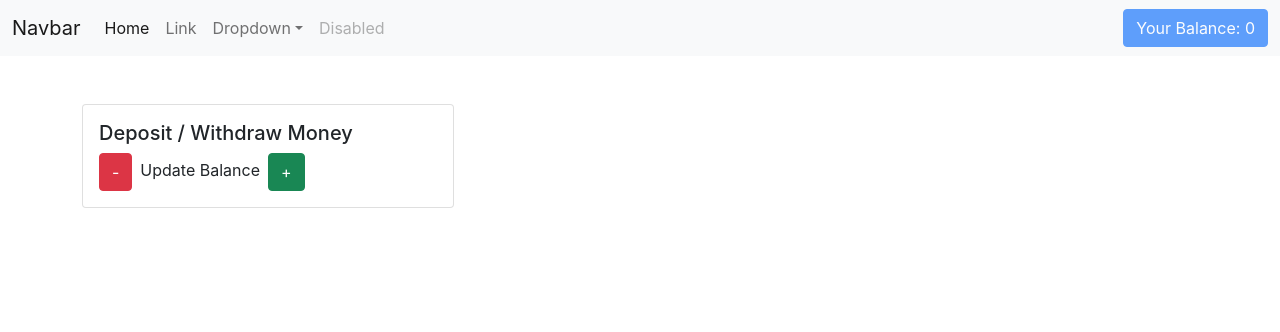
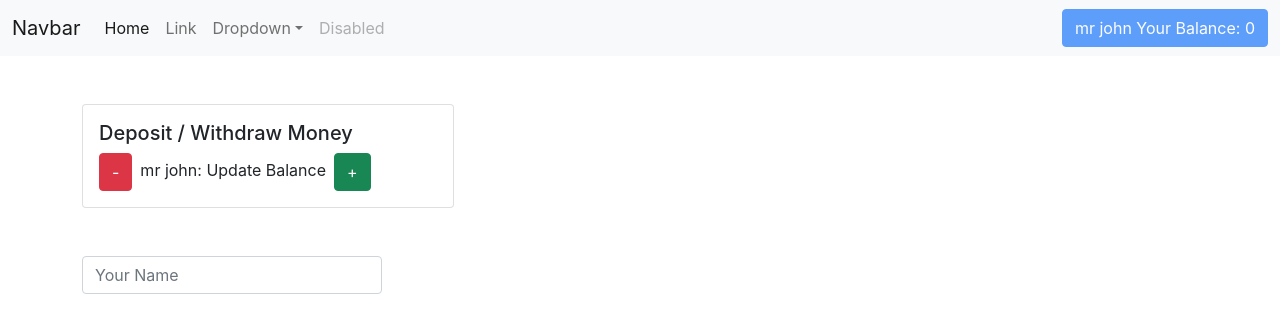
Before and after one commit to ahmedshahdev/reduxbycwh, a React (Create React App) app: page / in a window 1280 px wide. Shown: the top 332 px of the page. Built offline with nearby package versions, Linux system fonts and the light colour scheme.

Commit message:
Add one more state in redux

```diff
--- a/src/App.js
+++ b/src/App.js
@@ -2,12 +2,16 @@ import logo from './logo.svg';
 import './App.css';
 import Navbar from './Components/Navbar';
 import Shop from './Components/Shop';
+import Settings from './Components/Settings';
 
 function App() {
   return (
     <div>
       <Navbar/>
-      <Shop/>
+      <div className='container mt-5'>
+        <Shop/>
+        <Settings/>
+      </div>
     </div>
   );
 }
--- a/src/Components/Navbar.jsx
+++ b/src/Components/Navbar.jsx
@@ -4,6 +4,7 @@ import { useSelector } from 'react-redux'
 const Navbar = () => {
 
     const amount = useSelector(state=>state.amount)
+    const name = useSelector(state=>state.name)
 
   return (
     <nav className="navbar navbar-expand-lg navbar-light bg-light">
@@ -36,7 +37,7 @@ const Navbar = () => {
         </li>
       </ul>
       <form className="d-flex">
-        <button className="btn btn-primary" type="submit" disabled>Your Balance: {amount}</button>
+        <button className="btn btn-primary" type="submit" disabled>{name} Your Balance: {amount}</button>
       </form>
     </div>
   </div>
--- /dev/null
+++ b/src/Components/Settings.jsx
@@ -0,0 +1,23 @@
+import React, {useState} from 'react'
+import { bindActionCreators} from 'redux';
+import {actionCreators} from '../state/index';
+import {useDispatch} from 'react-redux'
+
+const Settings = () => {
+
+    const dispatch = useDispatch();
+    const [name, setName] = useState('')
+
+
+
+    const {Name} = bindActionCreators(actionCreators, dispatch);
+
+  return (
+      <div className=' mt-5'>
+          <input type="text" onChange={(e)=>Name(e.target.value)} value={name} style={{width: "300px"}} className=' form-control' placeholder='Your Name'/>
+
+      </div>
+  )
+}
+
+export default Settings
--- a/src/Components/Shop.jsx
+++ b/src/Components/Shop.jsx
@@ -1,9 +1,11 @@
 import React from 'react'
-import { useDispatch } from 'react-redux'
+import { useDispatch,useSelector } from 'react-redux'
 import {actionCreators} from '../state/index'
 import { bindActionCreators } from 'redux'
 
 const Shop = () => {
+    const name = useSelector(state=>state.name)
+
 
     const dispatch = useDispatch();
 
@@ -11,7 +13,7 @@ const Shop = () => {
 
 
   return (
-      <div className='container mt-5'>
+
 
     <div className="col-sm-4">
         <div className="card">
@@ -21,12 +23,12 @@ const Shop = () => {
                 <span className='mx-2'>Update Balance</span>
                 <button onClick={()=>{dispatch(actionCreators.withdrawMoney(100))}}  className="btn btn-success">+</button> */}
                 <button onClick={()=>{depositMoney(100)}} className="btn btn-danger">-</button>
-                <span className='mx-2'>Update Balance</span>
+                <span className='mx-2'>{name}: Update Balance</span>
                 <button onClick={()=>{withdrawMoney(100)}}  className="btn btn-success">+</button>
             </div>
         </div>
     </div>
-      </div>
+
   )
 }
 
--- a/src/state/action-creators/index.js
+++ b/src/state/action-creators/index.js
@@ -15,3 +15,12 @@ export const withdrawMoney = (amount) => {
         })
     }
 }
+
+export const Name = (name) => {
+    return (dispatch) => {
+        dispatch({
+            type: "change",
+            payload: name
+        })
+    }
+}
--- a/src/state/reducers/index.js
+++ b/src/state/reducers/index.js
@@ -1,8 +1,10 @@
 import {combineReducers} from 'redux';
 import amountReducer from './amountReducer';
+import nameReducer from './nameReducer'
 
 const reducers = combineReducers({
-    amount: amountReducer
+    amount: amountReducer,
+    name: nameReducer
 })
 
 export default  reducers;
--- /dev/null
+++ b/src/state/reducers/nameReducer.js
@@ -0,0 +1,10 @@
+const reducer = (state = "mr john", action) => {
+    if (action.type == "change") {
+        state = action.payload
+        return state
+    } else {
+        return state;
+    }
+}
+
+export default reducer;
```
